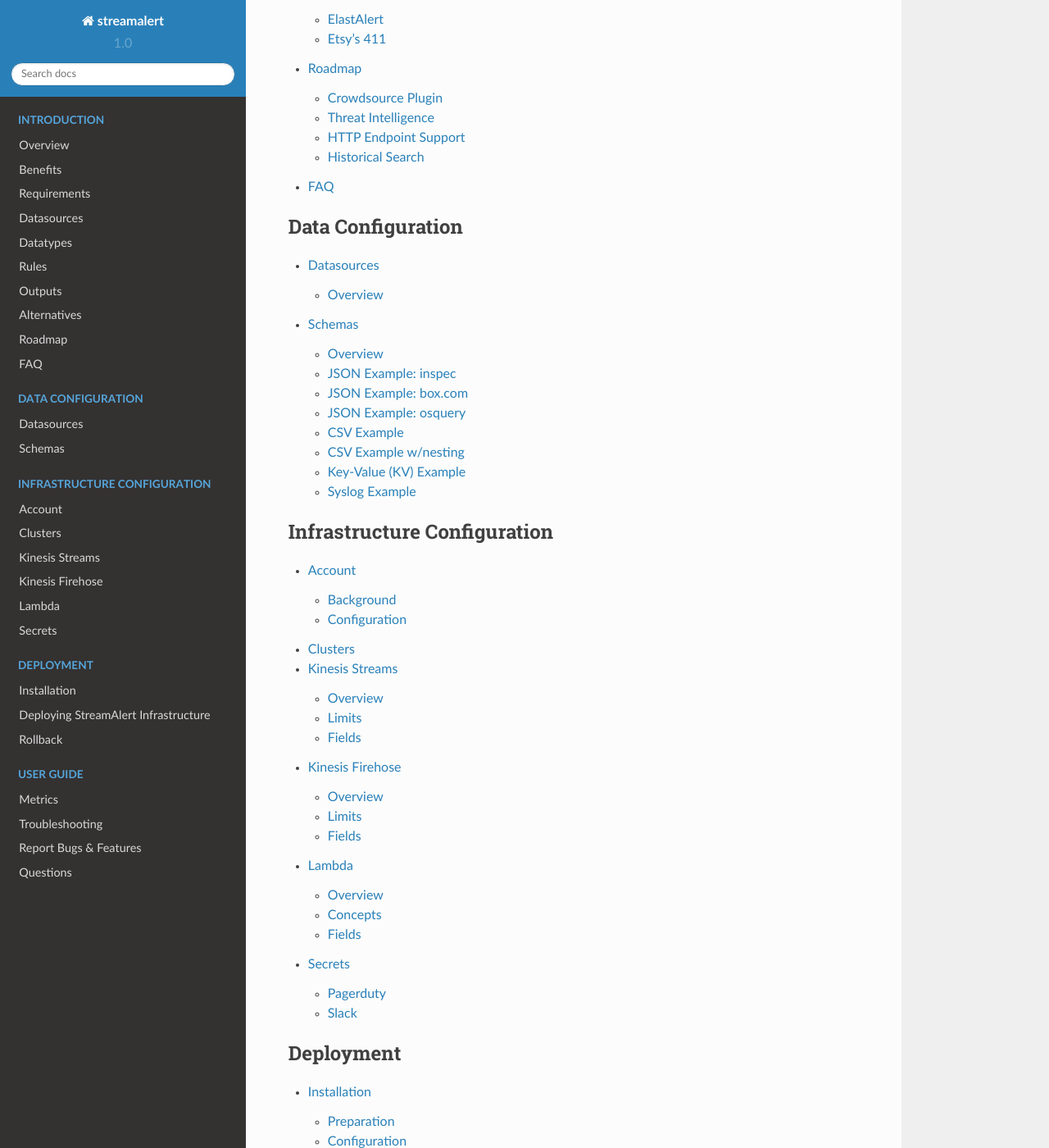
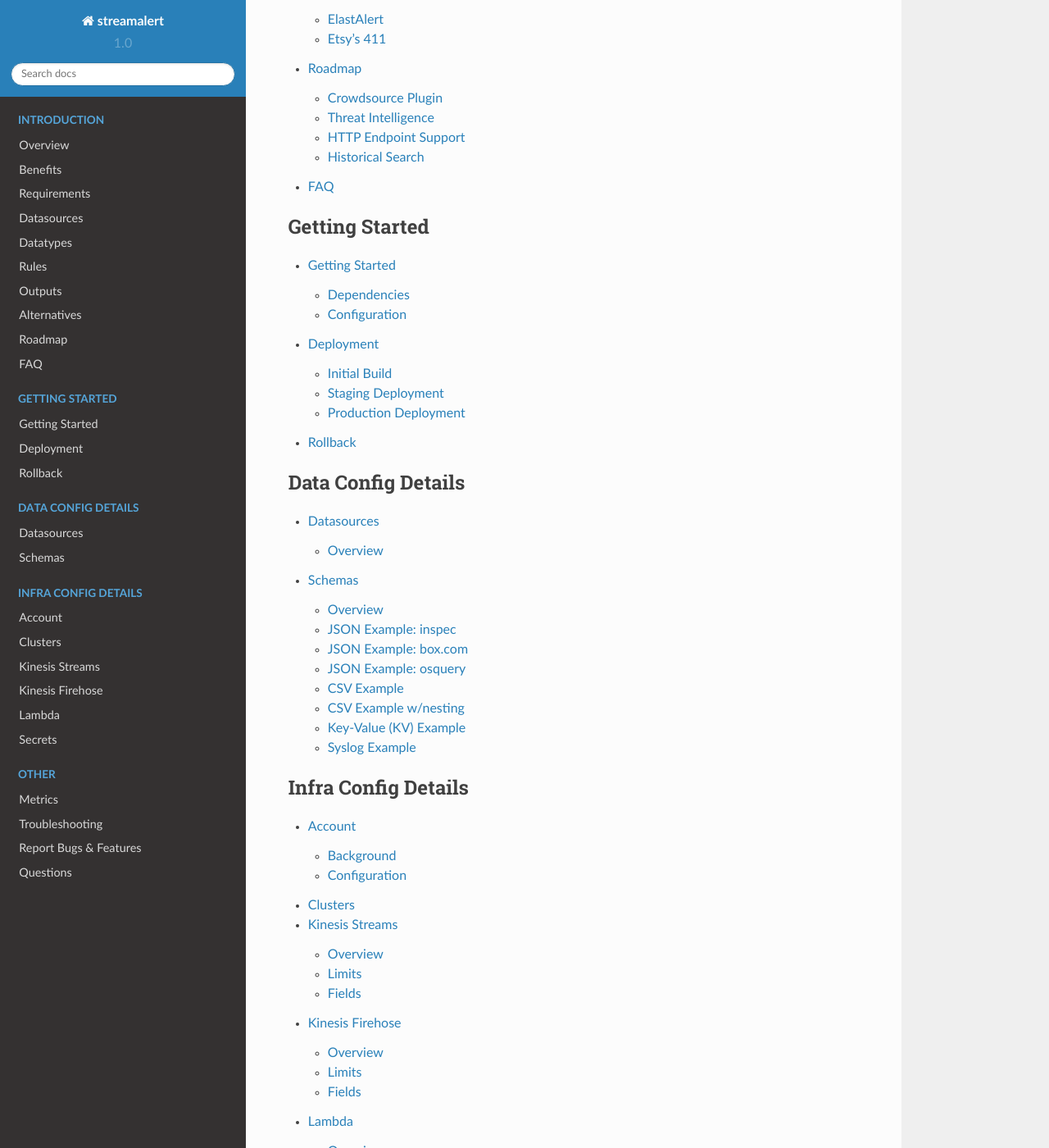
Before and after one commit to airbnb/streamalert, a Sphinx documentation site: the page built from docs/source/index.rst, in a window 1280 px wide and 1400 px high, scrolled down 1426 px. Shown: the whole window at 82% size. Built offline with Sphinx 7.4.7 and the Read the Docs theme 2.0.0, drawn with Linux system fonts in a browser that asks for light colours; some of the changed text lies outside the part shown.

Commit message:
docs - change toc order, add to faq, more

```diff
--- a/docs/source/deploy-rollback.rst
+++ b/docs/source/deploy-rollback.rst
@@ -1,4 +1,4 @@
 Rollback
 ========
 
-.. note:: TODO
+.. note:: TODO: Documentation coming soon!
--- a/docs/source/deploying.rst
+++ b/docs/source/deployment.rst
@@ -1,7 +1,7 @@
-Deploying StreamAlert Infrastructure
-====================================
+Deployment
+==========
 
-Make sure you've completed the `installation <installation.html>`_ instructions prior to continuing.
+Make sure you've completed the `Getting Started <getting-started.html>`_ instructions prior to continuing.
 
 Initial Build
 -------------
--- a/docs/source/installation.rst
+++ b/docs/source/getting-started.rst
@@ -1,10 +1,10 @@
-Installation
-============
+Getting Started
+===============
 
-Do the following on your laptop or development machine
+Perform the following on your laptop or development machine
 
-Preparation
------------
+Dependencies
+------------
 
 1. Install Python2.7
 2. Install `pip <https://pip.pypa.io/en/stable/installing/>`_
--- a/docs/source/index.rst
+++ b/docs/source/index.rst
@@ -49,11 +49,21 @@ Table of Contents
    roadmap
    faq
 
+.. _getting-started:
+
+.. toctree::
+   :maxdepth: 2
+   :caption: Getting Started
+
+   getting-started
+   deployment
+   deploy-rollback
+
 .. _data_configuration:
 
 .. toctree::
    :maxdepth: 2
-   :caption: Data Configuration
+   :caption: Data Config Details
 
    conf-datasources
    conf-schemas
@@ -62,7 +72,7 @@ Table of Contents
 
 .. toctree::
    :maxdepth: 2
-   :caption: Infrastructure Configuration
+   :caption: Infra Config Details
 
    account
    clusters
@@ -71,21 +81,11 @@ Table of Contents
    lambda
    secrets
 
-.. _deployment:
-
-.. toctree::
-   :maxdepth: 2
-   :caption: Deployment
-
-   installation
-   deploying
-   deploy-rollback
-
 .. _user_guide:
 
 .. toctree::
    :maxdepth: 2
-   :caption: User Guide
+   :caption: Other
 
    metrics
    troubleshooting
```
Also changed, not shown: docs/source/faq.rst (+13 -4 lines), docs/source/overview.rst (+6 -1 lines).
